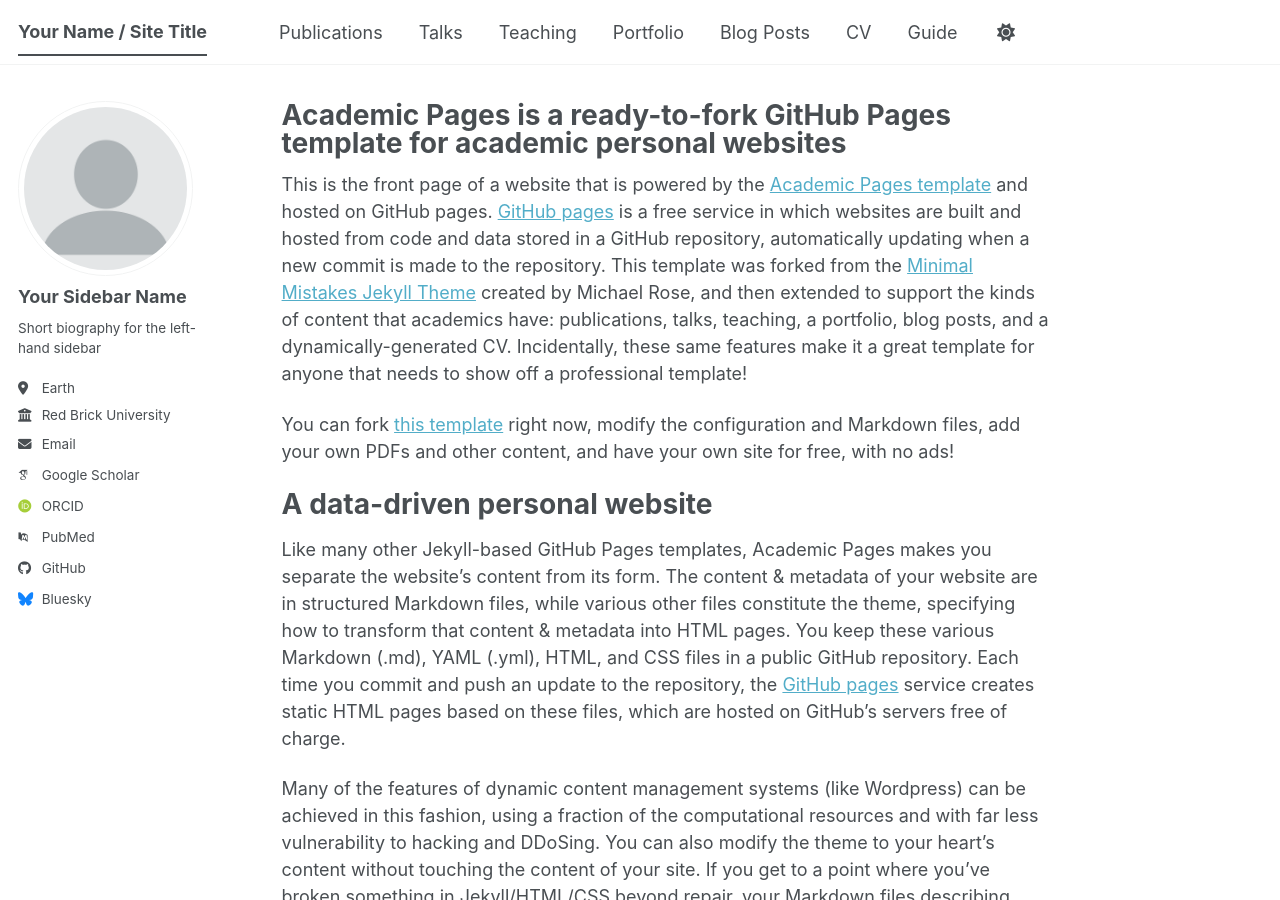
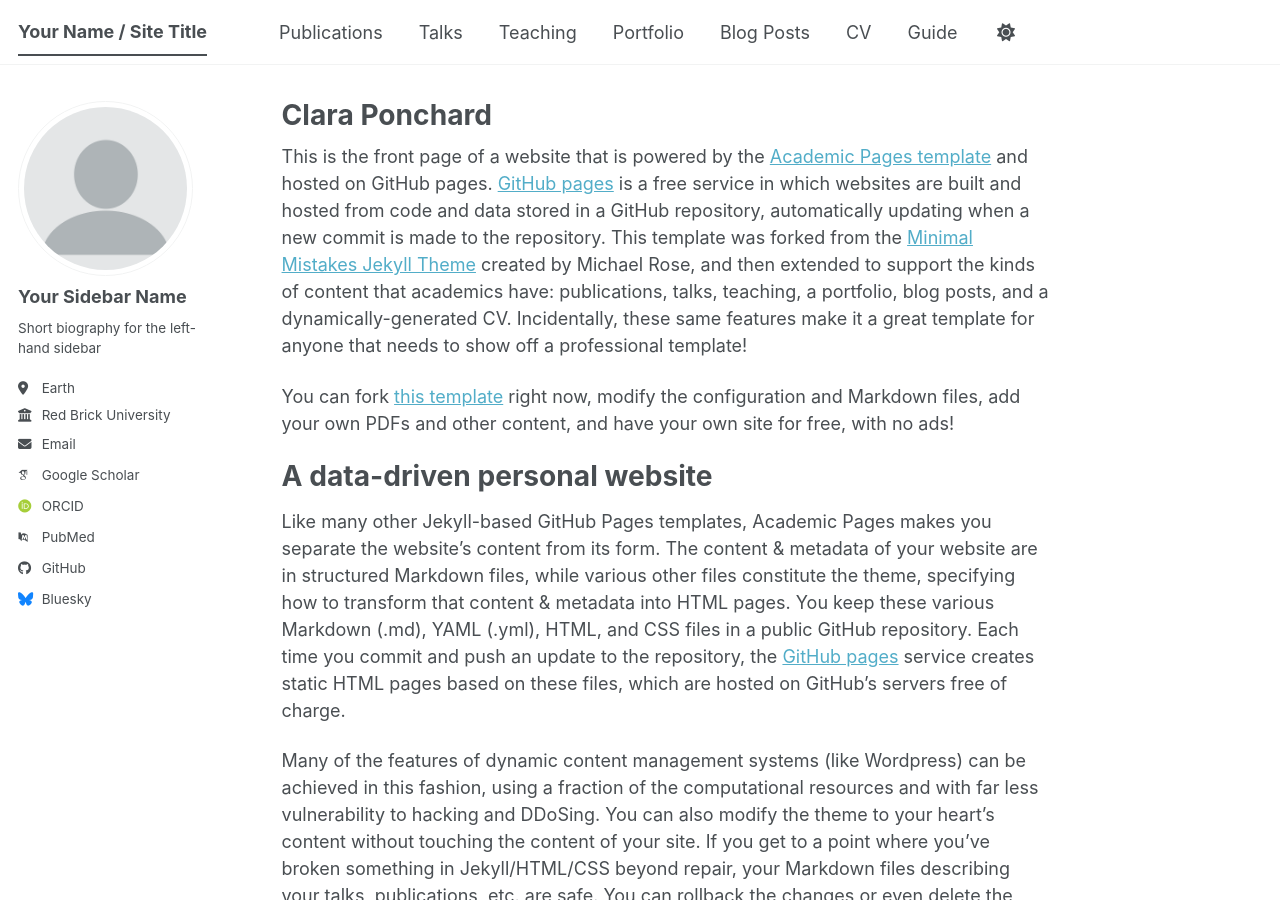
Before and after one commit to ClaraPonchard/ClaraPonchard.github.io, a Jekyll site: the page built from _pages/about.md, in a window 1280 px wide and 900 px high. Built offline with Jekyll 4.4.1, drawn with Linux system fonts in a browser that asks for light colours; some web fonts are replaced; a script bundle is joined from its source files by our own code; library files that are not in the unit come from our copies.

Commit message:
Update about.md

```diff
--- a/_pages/about.md
+++ b/_pages/about.md
@@ -1,6 +1,6 @@
 ---
 permalink: /
-title: "Academic Pages is a ready-to-fork GitHub Pages template for academic personal websites"
+title: "Clara Ponchard"
 author_profile: true
 redirect_from:
   - /about/
```
